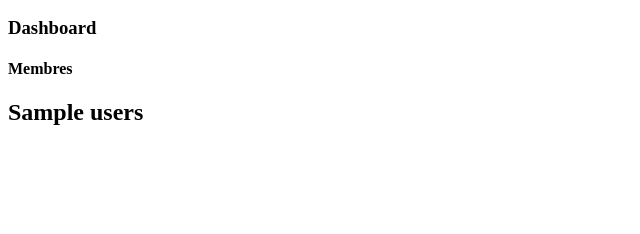
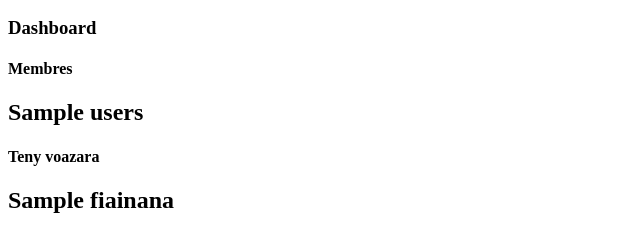
Before and after one commit to julkwel/fiainanabdbsf, a Symfony app: template templates/admin/dashboard/_dashboard.html.twig in a window 1280 px wide. Shown: the part 764-998 px from the top of the page, without its empty margins (0-640 px from the left). Before the commit the page ends 889 px from the top, so only its background shows below. Run offline with Twig, Linux system fonts and the light colour scheme; the template is opened without the code that fills it: most values are stand-ins (such as "Sample title", 1, 10 or a date in 2020); some libraries are stand-ins or nearby versions.

Commit message:
dashboard

```diff
--- a/templates/admin/dashboard/_dashboard.html.twig
+++ b/templates/admin/dashboard/_dashboard.html.twig
@@ -22,5 +22,18 @@
                 </div>
             </div>
         </div>
+        <div class="col-md-4 stretch-card grid-margin">
+            <div class="card bg-gradient-success card-img-holder text-white">
+                <div class="card-body">
+                    <h4 class="font-weight-normal mb-3">
+                        Teny voazara
+                        <a href="{{ path('list_fiainana', {'id': 'x'}) }}" class="text-white">
+                            <i class="mdi mdi-bible mdi-24px float-right"></i>
+                        </a>
+                    </h4>
+                    <h2>{{ fiainana }}</h2>
+                </div>
+            </div>
+        </div>
     </div>
 {% endblock %}
```
Also changed, not shown: src/Controller/Admin/DashboardController.php (+13 -3 lines), src/Repository/UserRepository.php (+7 -7 lines).
